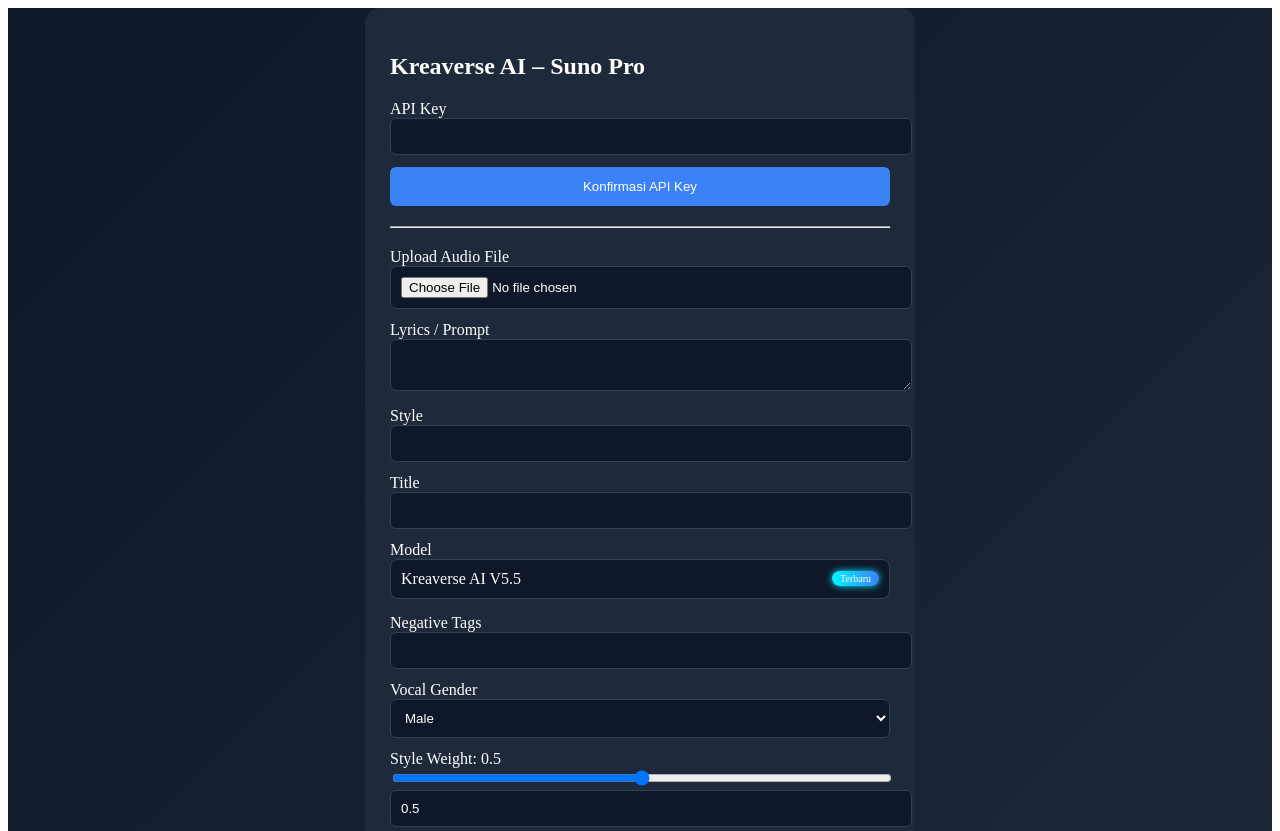
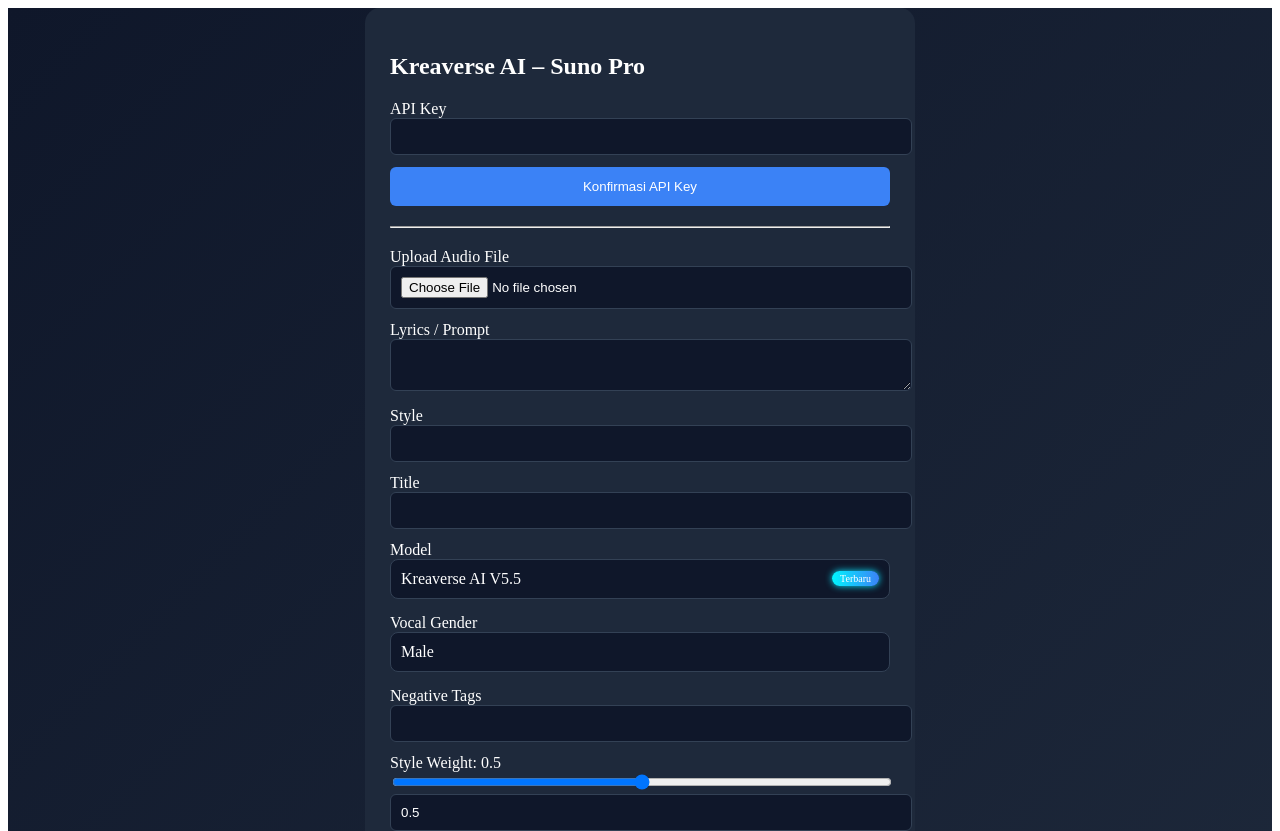
Before and after one commit to habigeneratewebsite-a11y/kreaverse-ai, a Next.js app: page /dashboard in a window 1280 px wide. Shown: the top 831 px of the page. Built offline with nearby package versions, Linux system fonts and the light colour scheme.

Commit message:
Update dashboard.js

```diff
--- a/pages/dashboard.js
+++ b/pages/dashboard.js
@@ -11,9 +11,10 @@
   const [style, setStyle] = useState('')
   const [title, setTitle] = useState('')
   const [model, setModel] = useState('V5_5')
+  const [vocalGender, setVocalGender] = useState('m')
+
   const [customMode, setCustomMode] = useState(true)
   const [instrumental, setInstrumental] = useState(false)
-  const [vocalGender, setVocalGender] = useState('m')
   const [negativeTags, setNegativeTags] = useState('')
   const [styleWeight, setStyleWeight] = useState(0.5)
   const [weirdness, setWeirdness] = useState(0.5)
@@ -23,7 +24,9 @@
   const [loading, setLoading] = useState(false)
   const [popup, setPopup] = useState(null)
   const [popupType, setPopupType] = useState("info")
+
   const [showModelPopup, setShowModelPopup] = useState(false)
+  const [showGenderPopup, setShowGenderPopup] = useState(false)
 
   useEffect(() => {
     const styleTag = document.createElement('style')
@@ -129,8 +132,8 @@
           customMode,
           instrumental,
           model,
+          vocalGender,
           negativeTags,
-          vocalGender,
           styleWeight,
           weirdnessConstraint:weirdness,
           audioWeight,
@@ -151,13 +154,14 @@
     ? "Kreaverse AI V5.5"
     : model.replace("_",".")
 
+  const genderLabel = vocalGender === "m" ? "Male" : "Female"
+
   return (
     <div style={pageStyle}>
       <div style={{...cardStyle,animation:'fadeIn 0.6s ease'}}>
 
         <h2>Kreaverse AI – Suno Pro</h2>
 
-        {/* API KEY */}
         <label>API Key</label>
         <input value={apiKey} onChange={e=>setApiKey(e.target.value)} style={inputStyle}/>
         <button style={buttonStyle} onClick={confirmApiKey}>Konfirmasi API Key</button>
@@ -170,7 +174,6 @@
 
         <hr style={{margin:"20px 0"}}/>
 
-        {/* FILE */}
         <label>Upload Audio File</label>
         <input type="file" accept="audio/*"
           onChange={e=>setFile(e.target.files[0])}
@@ -183,25 +186,20 @@
           </div>
         )}
 
-        {/* PROMPT */}
         <label>Lyrics / Prompt</label>
         <textarea value={prompt} onChange={e=>setPrompt(e.target.value)} style={inputStyle}/>
 
-        {/* STYLE */}
         <label>Style</label>
         <input value={style} onChange={e=>setStyle(e.target.value)} style={inputStyle}/>
 
-        {/* TITLE */}
         <label>Title</label>
         <input value={title} onChange={e=>setTitle(e.target.value)} style={inputStyle}/>
 
-        {/* MODEL */}
+        {/* MODEL POPUP */}
         <label>Model</label>
         <div style={modelBox} onClick={()=>setShowModelPopup(true)}>
           {modelLabel}
-          {model === "V5_5" && (
-            <span style={badgeStyle}>Terbaru</span>
-          )}
+          {model === "V5_5" && <span style={badgeStyle}>Terbaru</span>}
         </div>
 
         {showModelPopup && (
@@ -219,21 +217,30 @@
           </div>
         )}
 
-        {/* NEGATIVE TAGS */}
+        {/* VOCAL GENDER POPUP */}
+        <label>Vocal Gender</label>
+        <div style={modelBox} onClick={()=>setShowGenderPopup(true)}>
+          {genderLabel}
+        </div>
+
+        {showGenderPopup && (
+          <div style={modalOverlay} onClick={()=>setShowGenderPopup(false)}>
+            <div style={modalBox} onClick={(e)=>e.stopPropagation()}>
+              {["m","f"].map(g=>(
+                <div key={g}
+                  style={modalItem}
+                  onClick={()=>{setVocalGender(g);setShowGenderPopup(false)}}
+                >
+                  {g === "m" ? "Male" : "Female"}
+                </div>
+              ))}
+            </div>
+          </div>
+        )}
+
         <label>Negative Tags</label>
         <input value={negativeTags} onChange={e=>setNegativeTags(e.target.value)} style={inputStyle}/>
 
-        {/* VOCAL GENDER */}
-        <label>Vocal Gender</label>
-        <select value={vocalGender}
-          onChange={e=>setVocalGender(e.target.value)}
-          style={inputStyle}
-        >
-          <option value="m">Male</option>
-          <option value="f">Female</option>
-        </select>
-
-        {/* SLIDERS */}
         <Slider label="Style Weight" value={styleWeight} setValue={setStyleWeight}/>
         <Slider label="Weirdness Constraint" value={weirdness} setValue={setWeirdness}/>
         <Slider label="Audio Weight" value={audioWeight} setValue={setAudioWeight}/>
@@ -292,6 +299,7 @@
   )
 }
 
+/* STYLES */
 const pageStyle = {
   minHeight:'100vh',
   background:'linear-gradient(135deg,#0f172a,#1e293b)',
```
